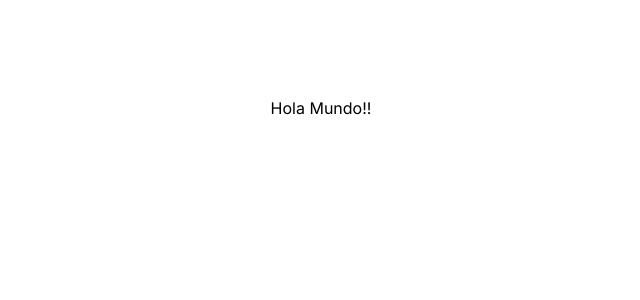
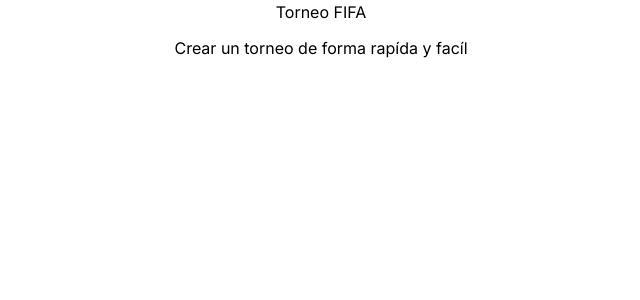
Before and after one commit to Estani02/Torneo-FIFA, a Next.js app: page / in a window 1280 px wide. Shown: the top 300 px of the page, without its empty margins (319-959 px from the left). Built offline with nearby package versions, Linux system fonts and the light colour scheme.

Commit message:
test components

```diff
--- a/src/app/page.tsx
+++ b/src/app/page.tsx
@@ -1,8 +1,11 @@
 
 export default function Home() {
   return (
-    <main className="flex min-h-screen flex-col items-center justify-between p-24">
-      Hola Mundo!!
+    <main className="flex flex-col items-center">
+      <div className="flex flex-col items-center gap-3">
+        <h1 className="">Torneo FIFA</h1>
+        <h2>Crear un torneo de forma rapída y facíl</h2>
+      </div>
     </main>
   )
 }
```
Also changed, not shown: src/components/form/index.tsx (added), src/components/table/index.tsx (added).
